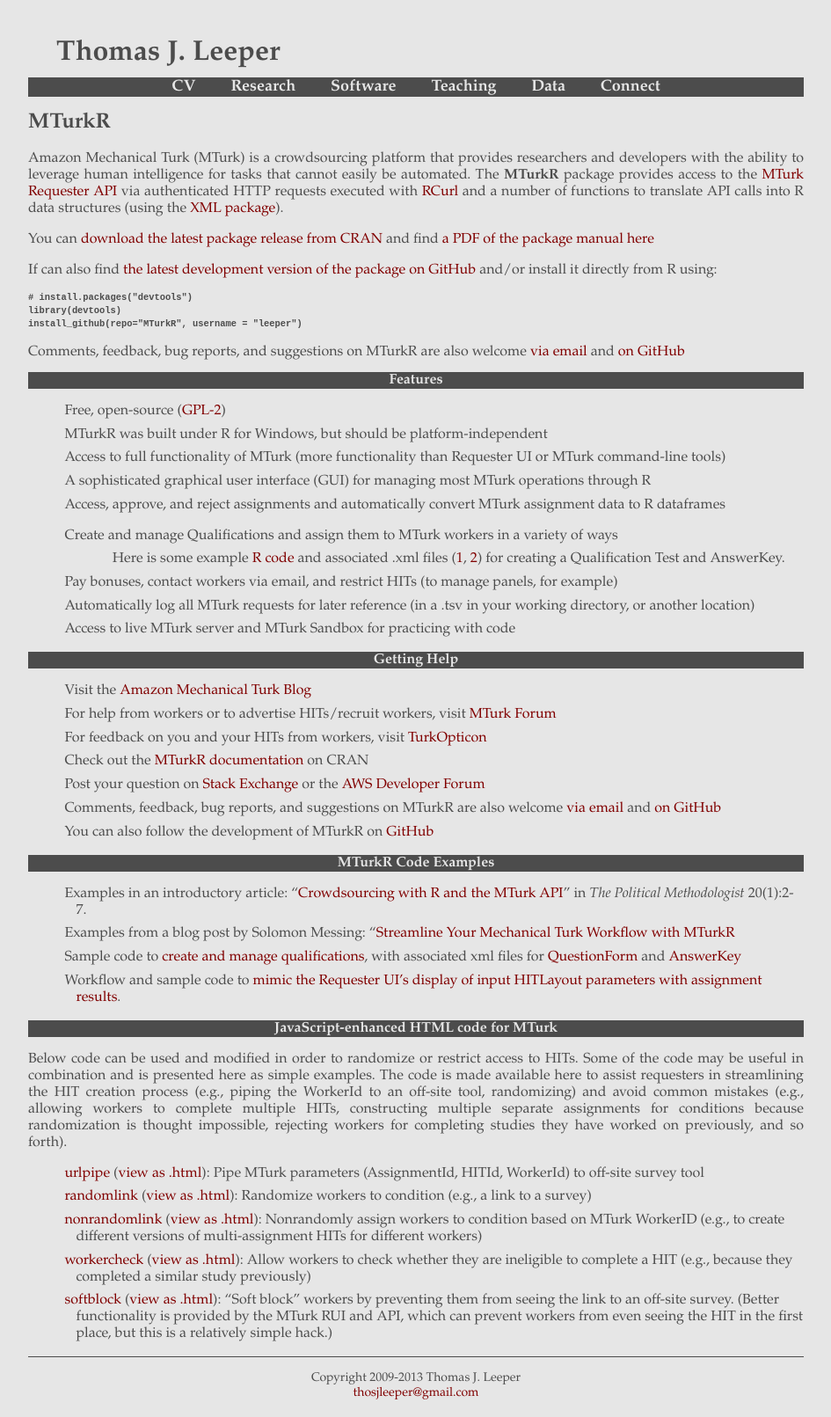
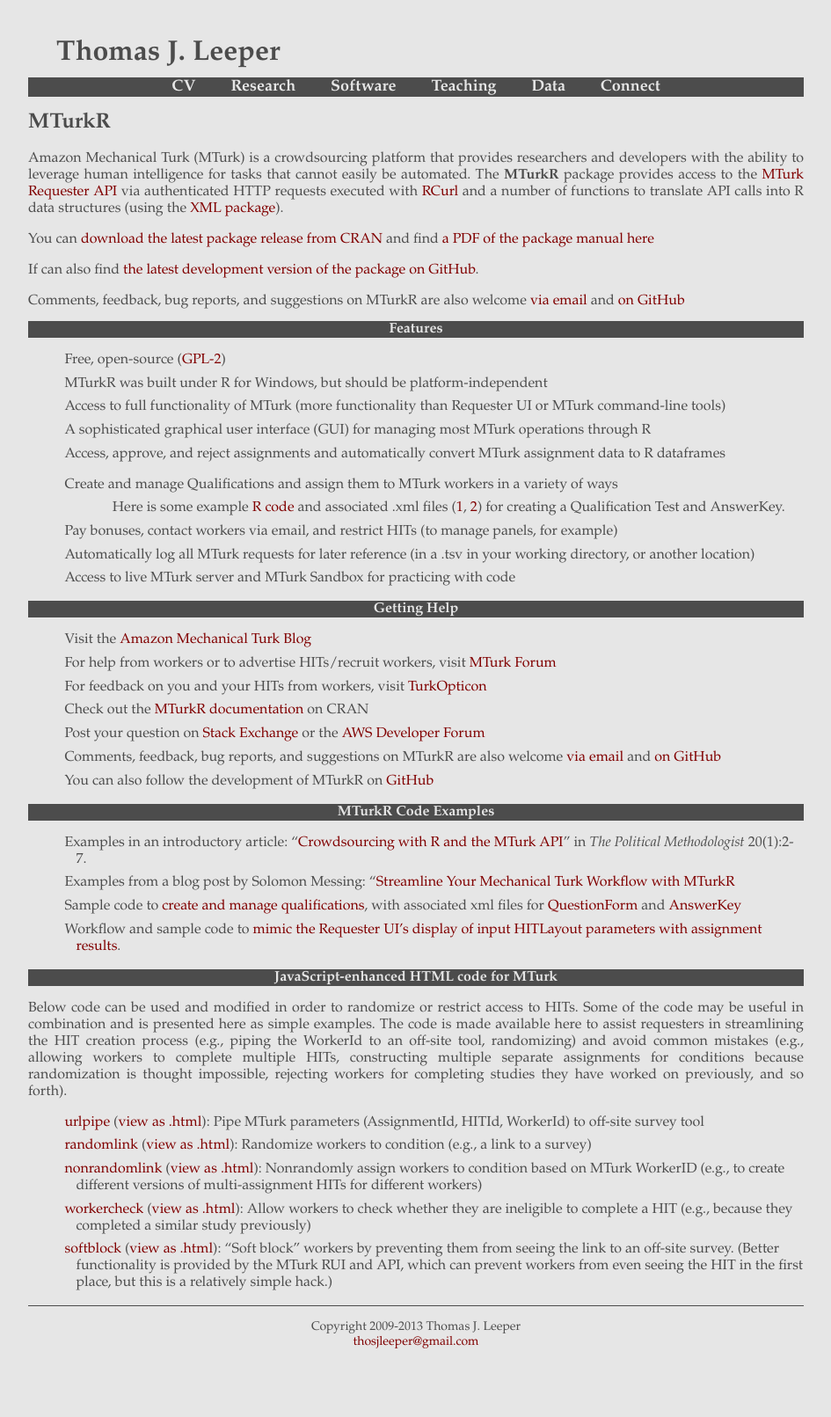
Before and after one commit to cloudyr/MTurkR, a Jekyll site: the page built from index.md, in a window 1280 px wide. Shown: the whole page at 88% size, without its empty margins (167-1112 px from the left). Built offline with Jekyll 4.4.1, drawn with Linux system fonts in a browser that asks for light colours; after the commit the page ends 1553 px from its top, so only the background shows below that.

Commit message:
fix links

````diff
--- a/index.md
+++ b/index.md
@@ -10,13 +10,7 @@
 
 You can [download the latest package release from CRAN](http://cran.r-project.org/web/packages/MTurkR/index.html) and find [a PDF of the package manual here](http://cran.r-project.org/web/packages/MTurkR/MTurkR.pdf)
 
-If can also find [the latest development version of the package on GitHub](https://github.com/leeper/MTurkR) and/or install it directly from R using:
-
-```
-# install.packages("devtools")
-library(devtools)
-install_github(repo="MTurkR", username = "leeper")
-```
+If can also find [the latest development version of the package on GitHub](https://github.com/leeper/MTurkR).
 
 Comments, feedback, bug reports, and suggestions on MTurkR are also welcome [via email](mailto:thosjleeper@gmail.com?subject=MTurkR) and [on GitHub](https://github.com/leeper/MTurkR/issues)
 
````
